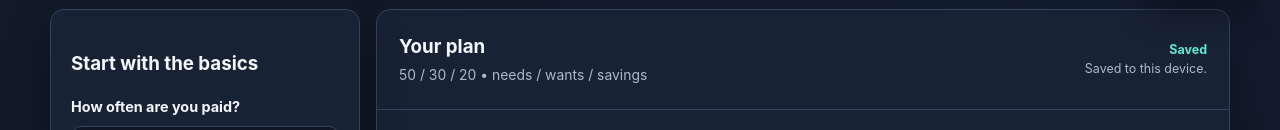
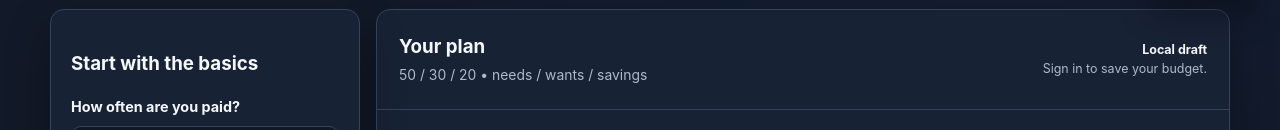
Before and after one commit to calica1999/financialfreedom, a plain HTML site: page index.html in a window 1280 px wide. Shown: the part 782-912 px from the top of the page. Drawn offline with nearby package versions, Linux system fonts and the light colour scheme.

Commit message:
Load auth fix after app layer

```diff
--- a/index.html
+++ b/index.html
@@ -9,5 +9,6 @@
 <body>
 <div id="app"></div>
 <script src="app.js"></script>
+<script src="auth-fix.js"></script>
 </body>
 </html>
```
